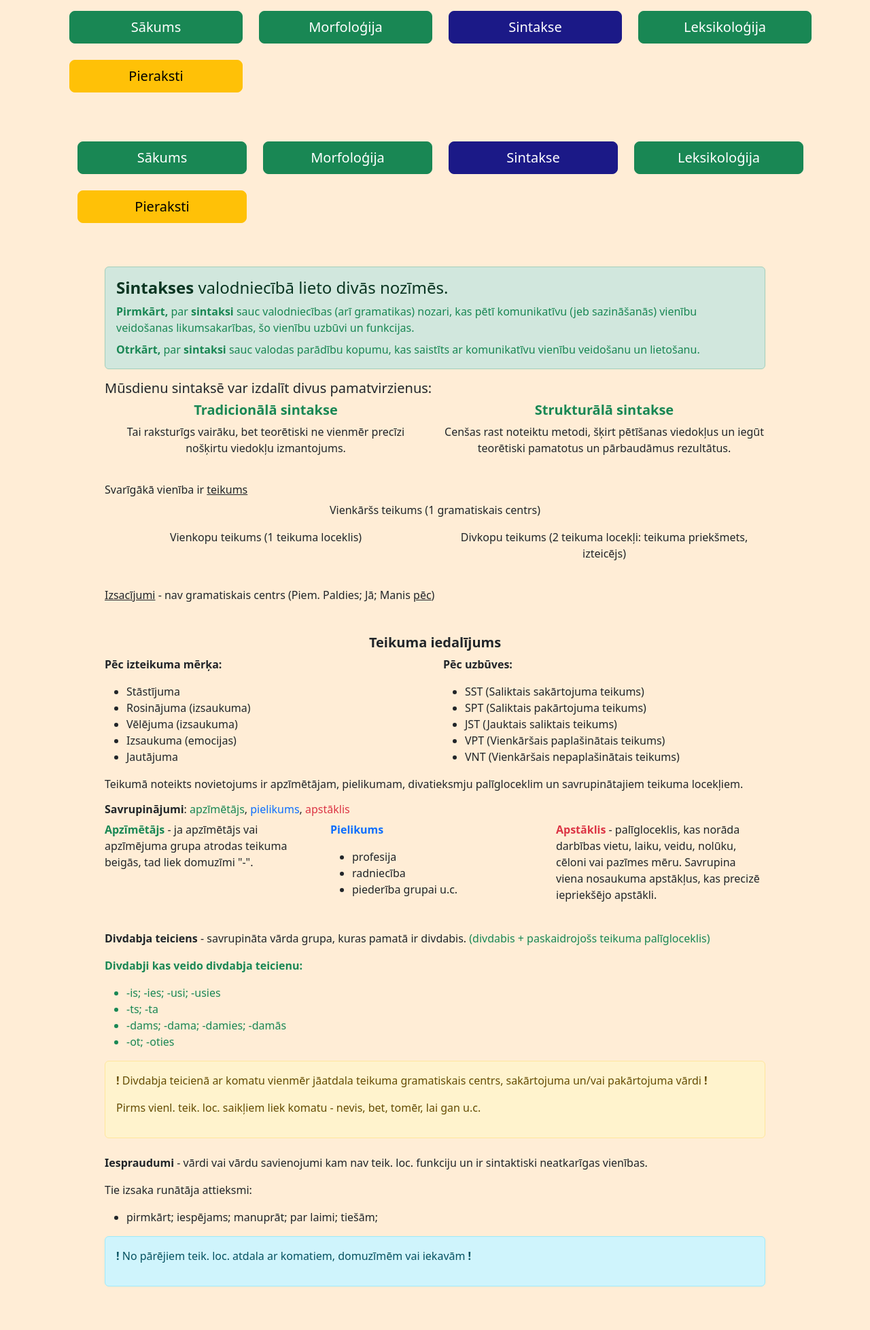
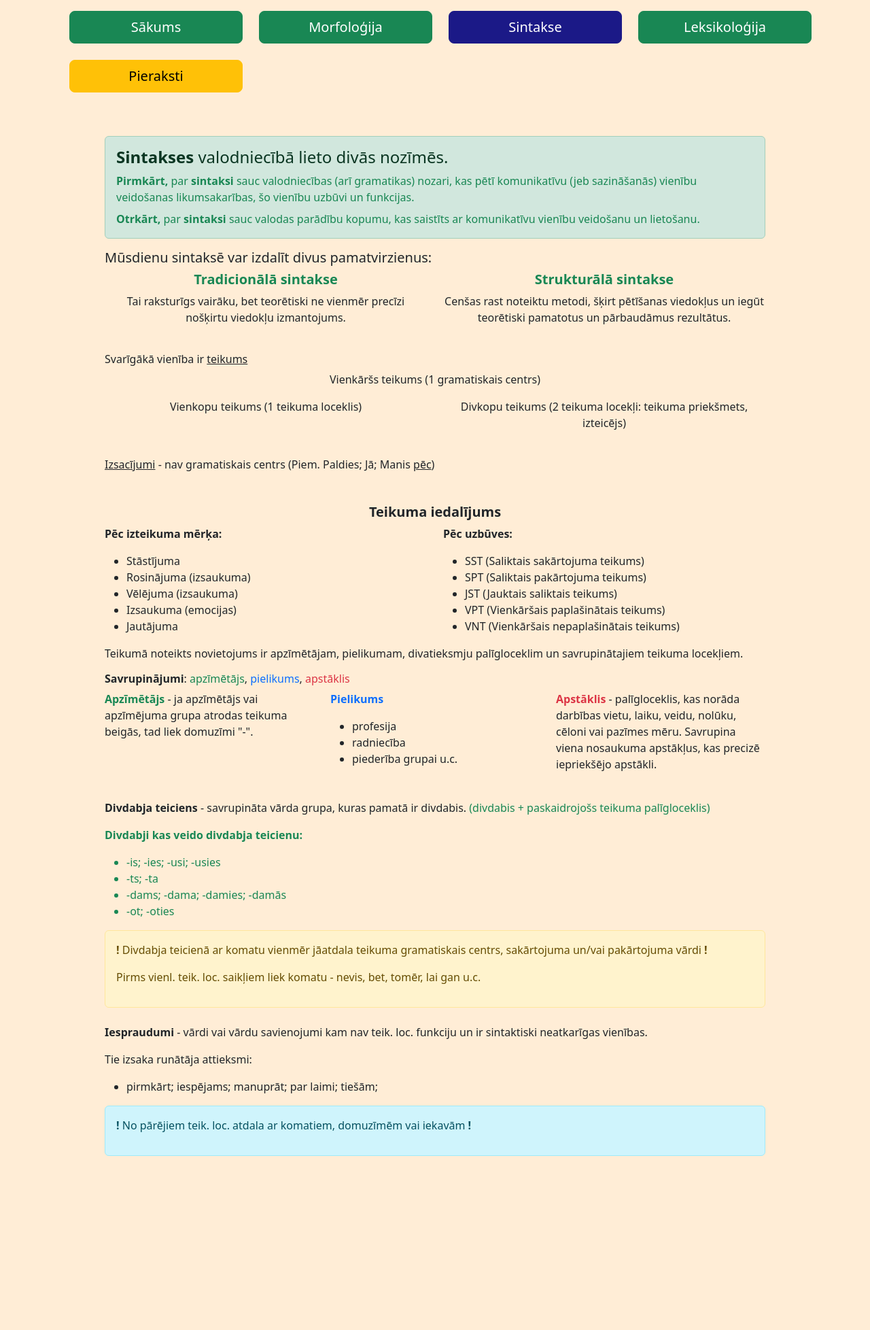
Before and after one commit to petra1026/projekta_darbs_lvp_vn, a Flask app: page /sintakse in a window 1280 px wide. Shown: the part 174-2130 px from the top of the page at 68% size. After the commit the page ends 1874 px from the top, so only its background shows below. Run offline with Flask 3, Linux system fonts and the light colour scheme; the visitor is signed in with stand-in values (Sample User, id 1).

Commit message:
noņemtas pogas

```diff
--- a/templates/sintakse.html
+++ b/templates/sintakse.html
@@ -1,28 +1,6 @@
 {% extends "base.html" %}
 
 {% block content %}
-    <!-- Pogas -->
-    <div class="container">
-        <div class="row text-center nav-buttons mt-5">
-            <div class="col-md-3 col-sm-6 mb-2">
-                <a href="index.html" class="btn btn-success btn-lg">Sākums</a>
-            </div>
-            <div class="col-md-3 col-sm-6 mb-2">
-                <a href="morfologija.html" class="btn btn-success btn-lg">Morfoloģija</a>
-            </div>
-            <div class="col-md-3 col-sm-6 mb-2">
-                <a href="sintakse.html" class="btn btn-success btn-lg active">Sintakse</a>
-            </div>
-            <div class="col-md-3 col-sm-6 mb-2">
-                <a href="leksikologija.html" class="btn btn-success btn-lg">Leksikoloģija</a>
-            </div>
-            {% if session.get('user_id') %}
-                <div class="col-md-3 col-sm-6 mb-2">
-                    <a href="{{ url_for('pieraksti') }}" class="btn btn-warning btn-lg">Pieraksti</a>
-                </div>
-            {% endif %}
-        </div>
-    </div>
 
     <!-- Sintakses saturs -->
     <div class="container">
```
Also changed, not shown: templates/index.html (+0 -21 lines), templates/leksikologija.html (+0 -22 lines), templates/morfologija.html (+0 -22 lines).
